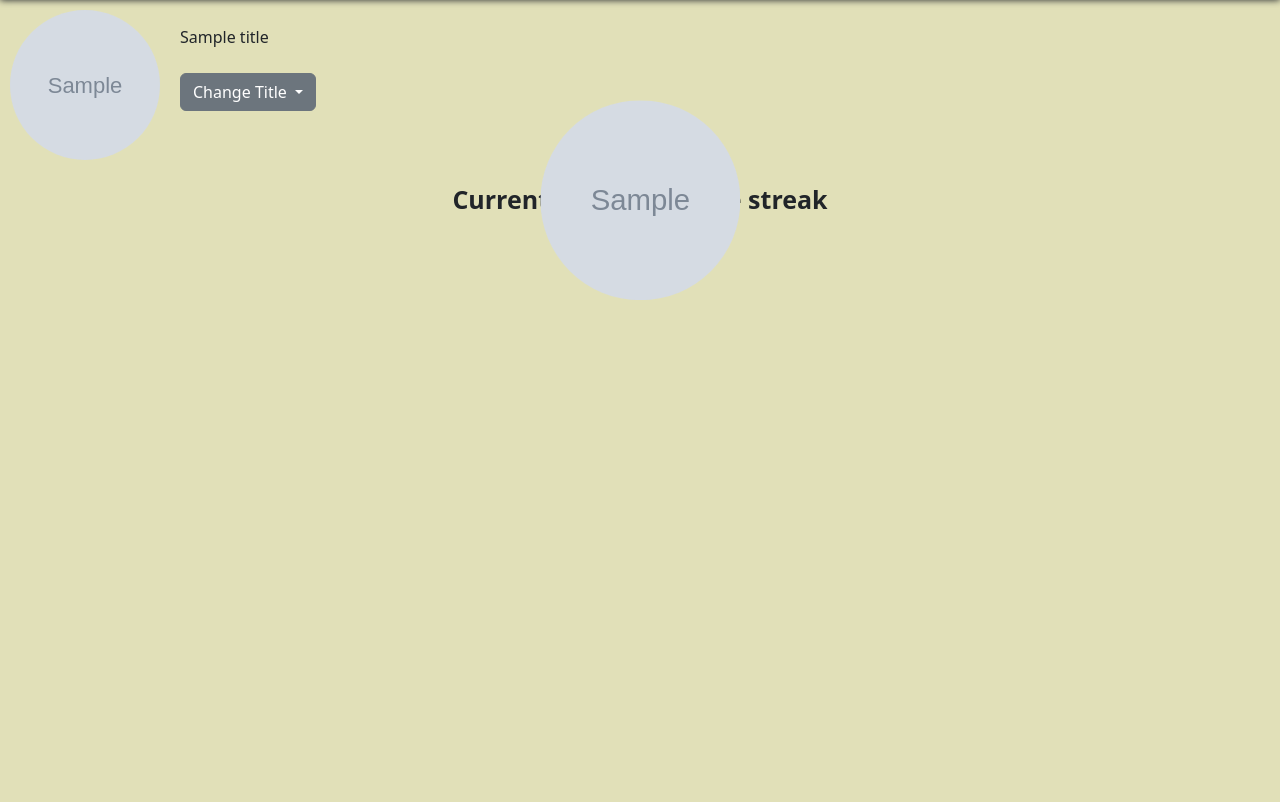
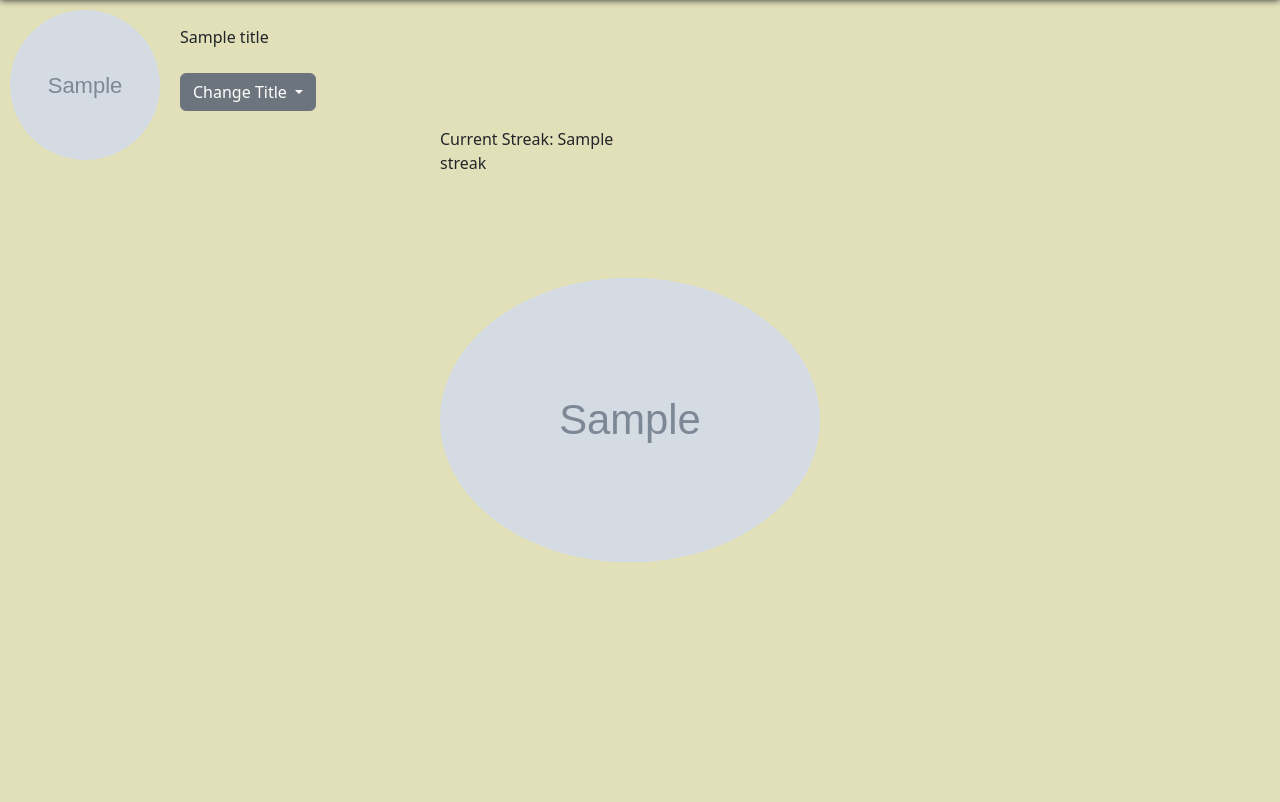
Before and after one commit to rhysbw/gamificationECM2434, a Django app: template mysite/templates/profile.html in a window 1280 px wide. Shown: the part 74-876 px from the top of the page. Run offline with Django 4.2, Linux system fonts and the light colour scheme; the template is opened without the code that fills it: most values are stand-ins (such as "Sample title", 1, 10 or a date in 2020); grey boxes marked "Sample" are stand-in pictures; some libraries are stand-ins or nearby versions; some web fonts are replaced.

Commit message:
fixed css for profile.html

```diff
--- a/mysite/templates/profile.html
+++ b/mysite/templates/profile.html
@@ -20,7 +20,6 @@ number_of_avatars: The length of the avatars list
             height: 100vh;
         }
 
-
         .userName {
             font-weight: bolder;
             font-size: 23px;
@@ -31,15 +30,9 @@ number_of_avatars: The length of the avatars list
             font-size: 16px;
         }
 
-    .dropdown-menu{
-        left: 25%
+        .dropdown-menu {
+            left: 25%;
         }
-
-    .streak-info {
-        font-size: 25px;
-        font-weight: bold;
-    }
-
 
         .image-container {
             position: relative;
@@ -58,7 +51,7 @@ number_of_avatars: The length of the avatars list
             height: 100%;
         }
 
-    .streak-image {
+        .streak-display {
             position: absolute;
             width: 200px;
             height: 200px;
@@ -76,73 +69,76 @@ number_of_avatars: The length of the avatars list
 
         .streak-info {
             position: absolute;
-        top: 25%;
+            top: 40%;
             left: 50%;
             transform: translate(-50%, -50%);
             display: flex;
-        justify-content: center;
-        align-items: center;
         }
-
+        .streak-display{
+            position: absolute;
+            top:10%;
+            right: 50%;
+            text-align: left;
+        }
+        .streak-image{
+            margin-top: 50%;
+        }
 
         img {
             border-radius: 50%;
             width: 95%;
-        height: 95%
+            height: 95%;
         }
+
         p {
             margin: 0;
             padding: 0;
         }
 
-
         .circle img {
             border-radius: 50%;
             width: 95%;
-        height: 95%
+            height: 95%;
         }
-
 
         .image-grid-container {
             display: grid;
             grid-template-columns: auto auto auto;
         }
 
-
-
-    .modal-dialog{
+        .modal-dialog {
             width: 96.5%;
             height: 100%;
             top: 25%;
         }
+
         /* HIDE RADIO */
-    [type=radio] {
+        [type="radio"] {
             opacity: 0;
             width: 0;
             height: 0;
         }
 
         /* IMAGE STYLES */
-    [type=radio] + img {
+        [type="radio"] + img {
             cursor: pointer;
         }
 
         /* CHECKED STYLES */
-    [type=radio]:checked + img {
+        [type="radio"]:checked + img {
             outline: 2px solid black;
         }
 
-    .container button.btn-success{
+        .container button.btn-success {
             float: right;
         }
 
         @media (max-width: 500px) {
-    .dropdown-menu{
-        height:250px;
-        overflow-y:auto;
+            .dropdown-menu {
+                height: 250px;
+                overflow-y: auto;
             }
         }
-
     </style>
 {% endblock style %}
 
@@ -150,29 +146,32 @@ number_of_avatars: The length of the avatars list
 {% block content %}
     <div class="page-container">
 
-    <div class = "image-container">
-        <img src="{{ profileImage }}" alt="Click to change profile picture" class = "profile-image" data-bs-toggle="modal" data-bs-target="#editProfileModal">
+        <div class="image-container">
+            <img src="{{ profileImage }}" alt="Click to change profile picture" class="profile-image"
+                 data-bs-toggle="modal" data-bs-target="#editProfileModal">
         </div>
 
-    <div class = "user-info-container">
-        <p class="userName"> {{user.username}} </p>
-        <p class="title">{{title}}</p>
+        <div class="user-info-container">
+            <p class="userName"> {{ user.username }} </p>
+            <p class="title">{{ title }}</p>
             <br>
             <div class="dropdown">
-        <button class="btn btn-secondary dropdown-toggle" type="button" id="dropdownMenuButton1" data-bs-toggle="dropdown" aria-expanded="false">
+                <button class="btn btn-secondary dropdown-toggle" type="button" id="dropdownMenuButton1"
+                        data-bs-toggle="dropdown" aria-expanded="false">
                     Change Title
                 </button>
                 <ul class="dropdown-menu" aria-labelledby="dropdownMenuButton1">
                     {% for other_title in titles %}
-                <li><a class="dropdown-item" href="/change_title/{{other_title}}">{{other_title}}</a></li>
+                        <li><a class="dropdown-item" href="/change_title/{{ other_title }}">{{ other_title }}</a></li>
                     {% endfor %}
                 </ul>
             </div>
         </div>
 
-    <div class = "streak-info">
-        <p class = "streak-display"> Current Streak: {{ streak }}</p>
-        <img src="{{ streak_image }}" class = "streak-image">
+        <div class="streak-info">
+            <p class="streak-display"> Current Streak: {{ streak }}</p>
+            </br>
+            <img src="{{ streak_image }}" class="streak-image">
         </div>
 
 
@@ -182,7 +181,7 @@ number_of_avatars: The length of the avatars list
     <!--- modal is a lightbox popup
         Check how iterating though the arrays variable works
         See if you can get the image to load on screen--->'
-<div class="modal fade" id="editProfileModal" tabindex="1" role="dialog" aria-hidden="true" >
+    <div class="modal fade" id="editProfileModal" tabindex="1" role="dialog" aria-hidden="true">
         <div class="modal-dialog" role="document">
             <div class="modal-content">
                 <form action="/change_profile_picture" method="post">
```
Lines whose indentation alone changed are shown as unchanged.
